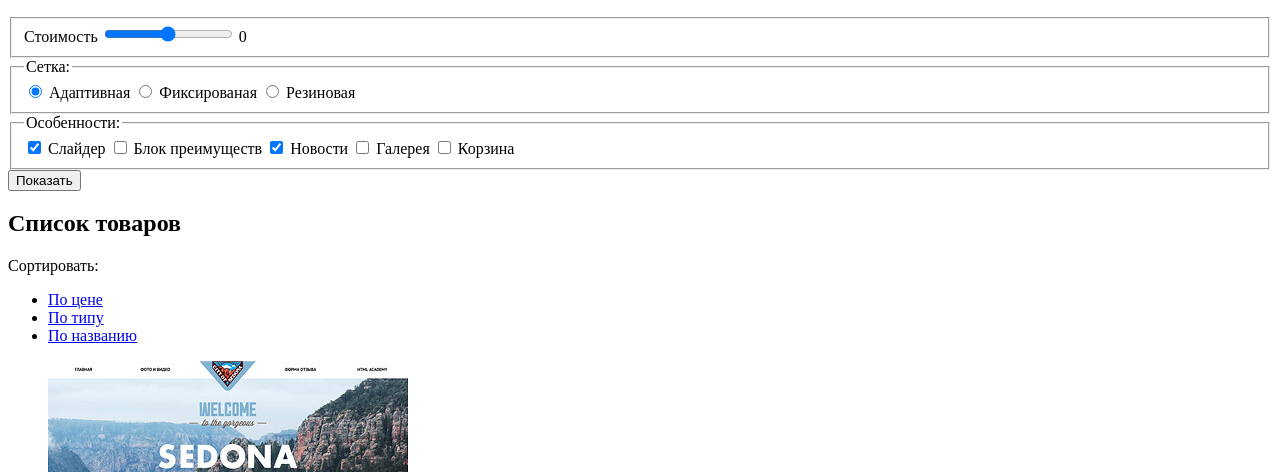
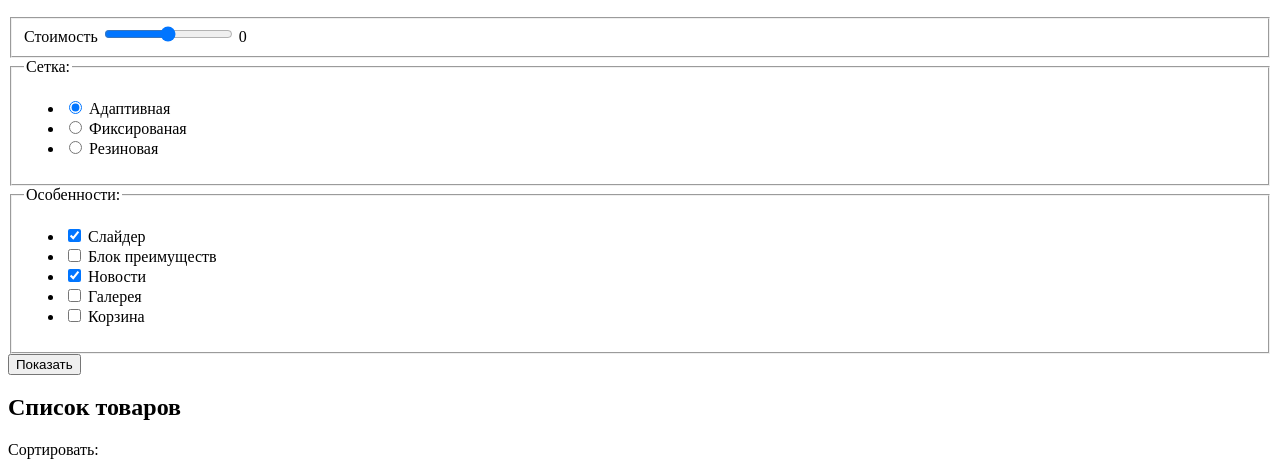
Before and after one commit to mnem1c/602057-nerds, a plain HTML site: page catalog.html in a window 1280 px wide. Shown: the part 309-781 px from the top of the page. Drawn offline with Linux system fonts and the light colour scheme.

Commit message:
Добавляет правки доступности 2

```diff
--- a/catalog.html
+++ b/catalog.html
@@ -39,44 +39,56 @@
 
 				<fieldset class="grid-list">
 					<legend>Сетка:</legend>
-					<label>
-						<input type="radio" name="toggle" checked>
-					Адаптивная</label>
-					<label>
-						<input type="radio" name="toggle">
-					Фиксированая</label>
-					<label>
-						<input type="radio" name="toggle">
-					Резиновая</label>
+					<ul>
+						<li>
+							<input type="radio" name="toggle" id="grid-adaptive" checked>
+							<label for="grid-adaptive">Адаптивная</label>
+						</li>
+						<li>
+							<input type="radio" name="toggle" id="grid-fix">
+							<label for="grid-fix">Фиксированая</label>
+						</li>
+						<li>
+							<input type="radio" name="toggle" id="grid-flex">
+							<label for="grid-flex">Резиновая</label>
+						</li>
+					</ul>
 				</fieldset>
 				<fieldset class="features-list">
 					<legend>Особенности:</legend>
-					<label>
-						<input type="checkbox" name="slider" checked>
-					Слайдер</label>
-					<label>
-						<input type="checkbox" name="features">
-					Блок преимуществ</label>
-					<label>
-						<input type="checkbox" name="news" checked>
-					Новости</label>
-					<label>
-						<input type="checkbox" name="gallery">
-					Галерея</label>
-					<label>
-						<input type="checkbox" name="cart">
-					Корзина</label>
+					<ul>
+						<li>
+							<input type="checkbox" name="slider" checked id="feature-slider">
+							<label for="feature-slider">Слайдер</label>
+						</li>
+						<li>
+							<input type="checkbox" name="features" id="feature-block">
+							<label for="feature-block">Блок преимуществ</label>
+						</li>
+						<li>
+							<input type="checkbox" name="news" id="feature-news" checked>
+							<label for="feature-news">Новости</label>
+						</li>
+						<li>
+							<input type="checkbox" name="gallery" id="feature-gallery">
+							<label for="feature-gallery">Галерея</label>
+						</li>
+						<li>
+							<input type="checkbox" name="cart" id="feature-cart">
+							<label for="feature-cart">Корзина</label>
+						</li>
+					</ul>
 				</fieldset>
-				<input type="submit" value="Показать">
+				<button type="submit" class="filter-button">Показать</button>
 			</form>
 		</section>
 		<section class="main-content">
 			<h2 class="visually-hidden">Список товаров</h2>
 			<p>Сортировать:</p>
 			<ul class="sort-content">
-				<li class="sort-content-item"><a class="button" href="#">По цене</a></li>
-				<li class="sort-content-item"><a class="button" href="#">По типу</a></li>
-				<li class="sort-content-item"><a class="button" href="#">По названию</a></li>
+				<li class="sort-content-item"><button class="sort-button">По цене</button></li>
+				<li class="sort-content-item"><button class="sort-button">По типу</button></li>
+				<li class="sort-content-item"><button class="sort-button">По названию</button></li>
 			</ul>
 			<section class="content-list">
 				<ul>
@@ -86,7 +98,7 @@
 							<div class="content-item-hidden">
 								<h3>Sedona</h3>
 								<p>Информационный сайт для туристов</p>
-								<button>9900 руб.</button>
+								<button class="content-button">9900 руб.</button>
 							</div>
 						</article>
 					</li>
@@ -96,7 +108,7 @@
 							<div class="content-item-hidden">
 								<h3>Pink</h3>
 								<p>Устали от серости мегаполиса? Нам есть, что вам предложить!</p>
-								<button>10000 руб.</button>
+								<button class="content-button">9900 руб.</button>
 							</div>
 						</article>
 					</li>
@@ -106,7 +118,7 @@
 							<div class="content-item-hidden">
 								<h3>Borodinski</h3>
 								<p>Стрижка у нас это выгодно</p>
-								<button>9000 руб.</button>
+								<button class="content-button">9900 руб.</button>
 							</div>
 						</article>
 					</li>
@@ -116,7 +128,7 @@
 							<div class="content-item-hidden">
 								<h3>Mishka</h3>
 								<p>Милые штуки ручной работы для дома</p>
-								<button>10500 руб.</button>
+								<button class="content-button">9900 руб.</button>
 							</div>
 						</article>
 					</li>
@@ -126,7 +138,7 @@
 							<div class="content-item-hidden">
 								<h3>Академия А+</h3>
 								<p>Учеба еще никогда не была такой интересной</p>
-								<button>9500 руб.</button>
+								<button class="content-button">9900 руб.</button>
 							</div>
 						</article>
 					</li>
@@ -136,7 +148,7 @@
 							<div class="content-item-hidden">
 								<h3>Кваст</h3>
 								<p>Крафтовый квас всему голова!</p>
-								<button>10200 руб.</button>
+								<button class="content-button">9900 руб.</button>
 							</div>
 						</article>
 					</li>
@@ -157,9 +169,9 @@
 			</p>
 			<p>	тел.+7 (812) 275-75-75</p>
 			<a class="button" href="#">Напишите нам</a>
-			<p>
+			<div class="map">
 				<img src="img/index-map.jpg" alt="Мы на карте" width="1440" height="416">
-			</p>
+			</div>
 		</section>
 	</main>
 	<footer class="social">
@@ -185,7 +197,7 @@
 				<label class="message-item" for="message-text">Текст письма:</label>
 				<textarea name="letter-text" id="message-text" cols="30" rows="10" placeholder="В свободной форме"></textarea>
 			</div>
-			<button class="button" type="submit">Отправить</button>
+			<button class="modal-button-send" type="submit">Отправить</button>
 			<button class="modal-close" type="button">Закрыть</button>
 		</form>
 	</section>
```
Also changed, not shown: index.html (+3 -3 lines).
